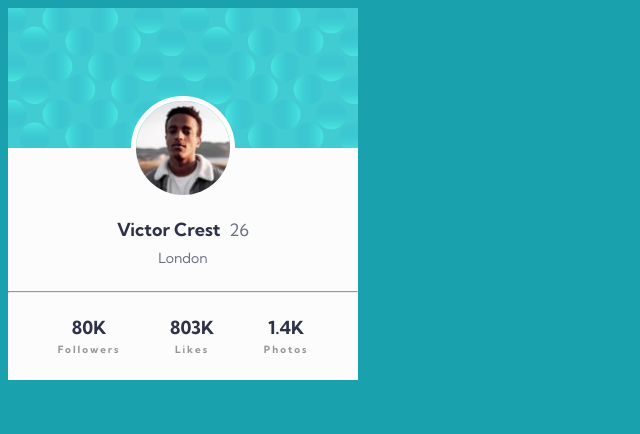
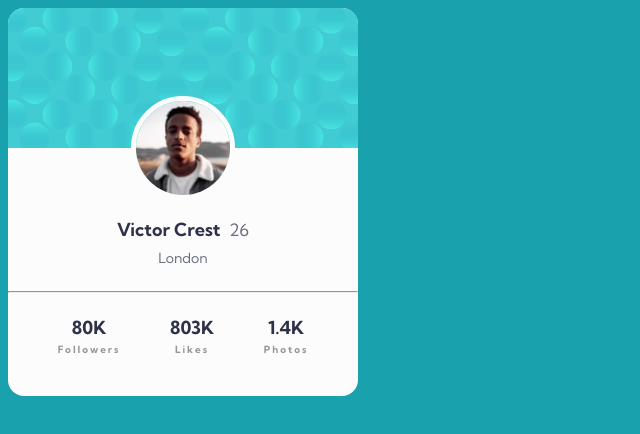
Before and after one commit to h4sitha/Profile-card-component-frontendmentor, a plain HTML site: page index.html in a window 1280 px wide. Shown: the whole page, without its empty margins (0-640 px from the left). Drawn offline with Linux system fonts and the light colour scheme.

Commit message:
Add rounded corners to the main element

```diff
--- a/styles.css
+++ b/styles.css
@@ -71,6 +71,8 @@ main {
     position: relative;
     width: fit-content;
     background-color: rgb(252, 252, 252);
+    border-radius: 16px;
+    overflow: hidden;
 }
 
 li {
```
